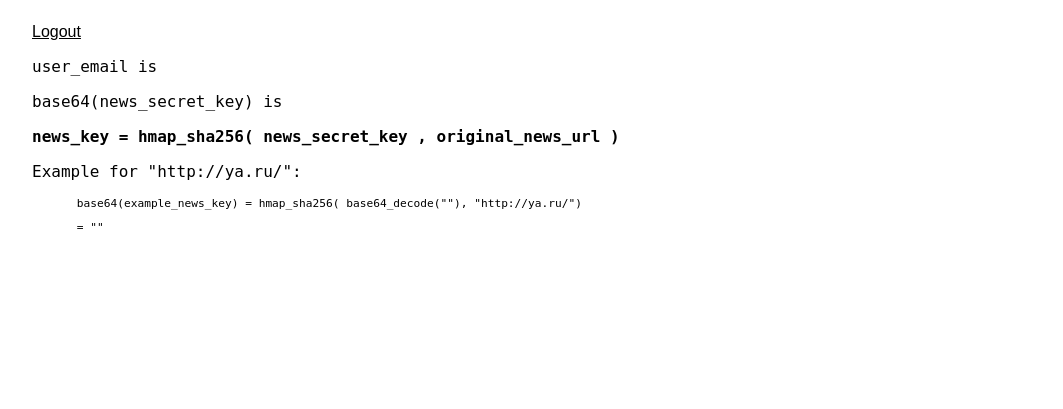
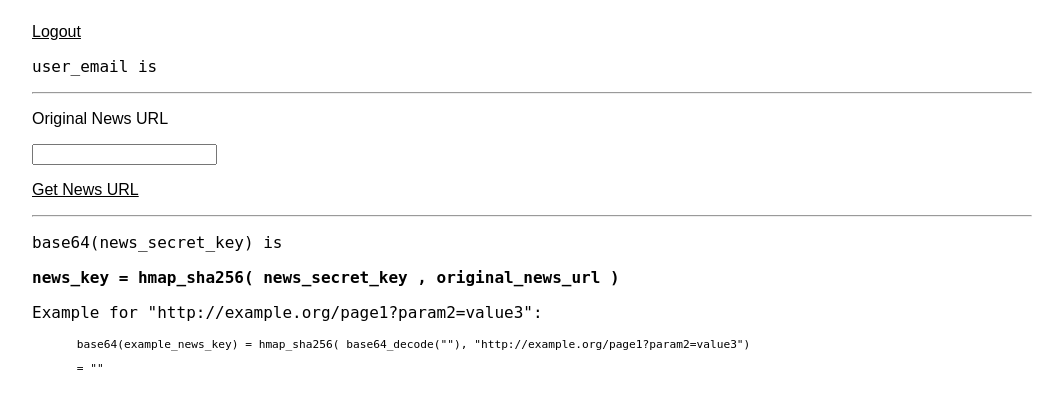
Before and after one commit to polymorphm/world-news-web-app, a Python web app: template lib_world_news_web_app_2013_02_04/templates/dashboard.mako in a window 1280 px wide. Shown: the part 67-476 px from the top of the page, without its empty margins (108-1171 px from the left). Run offline with Mako, Linux system fonts and the light colour scheme; the template is opened without the code that fills it, so the values that code supplies are empty.

Commit message:
completed dashboard (exept ``micro_news_url``)

```diff
--- /dev/null
+++ b/lib_world_news_web_app_2013_02_04/static/js/dashboard/get_news_url.js
@@ -0,0 +1,159 @@
+// -*- mode: js; coding: utf-8 -*-
+
+(function (global) {
+    'use strict'
+
+    var ROOT = document.querySelector('html > head > meta[name="app_root"]').content
+
+    function create_tpl_elem (el_name, html) {
+        var elem = document.createElement(el_name)
+        elem.innerHTML = html
+        return elem
+    }
+
+    function create_button_elem (text) {
+        var elem = document.createElement('a')
+        elem.href = '#'
+        elem.appendChild(document.createTextNode(text))
+        return elem
+    }
+
+    function replace_elem (new_elem, old_elem) {
+        old_elem.parentNode.replaceChild(new_elem, old_elem)
+    }
+
+    function insert_elem (elem, parent_elem, stub_sel) {
+        var stub_elem = parent_elem.querySelector(stub_sel)
+        replace_elem(elem, stub_elem)
+    }
+
+    function create_form () {
+        var form = {}
+
+        form.busy = false
+        form.busy_id = {}
+
+        form.query_form_elem = create_tpl_elem(
+                'div',
+                '<p>Original News URL</p>' +
+                '<p><span class="original_news_url_input_stub"></span></p>' +
+                '<p><span class="get_news_url_button_stub"></span></p>')
+
+        form.original_news_url_input_elem = document.createElement('input')
+        form.get_news_url_button_elem = create_button_elem('Get News URL')
+        form.get_news_url_button_elem.addEventListener(
+                'click', function (event) {
+                    event.preventDefault()
+
+                    if (form.busy) {
+                        return
+                    }
+
+                    form_get_news_url(form)
+                })
+
+        insert_elem(form.original_news_url_input_elem, form.query_form_elem, '.original_news_url_input_stub')
+        insert_elem(form.get_news_url_button_elem, form.query_form_elem, '.get_news_url_button_stub')
+
+        form.result_form_elem = create_tpl_elem(
+                'div',
+                '<p>Original News URL: <b><span class="original_news_url_stub"></span></b></p>' +
+                '<p>Status: <b><span class="status_stub"></span></b></p>' +
+                '<p>News URL: <b><span class="news_url_stub"></span></b></p>' +
+                '<p>Micro News URL: <b><span class="micro_news_url_stub"></span></b></p>' +
+                '<p>News Key (in Base64): <b><span class="news_key_stub"></span></b></p>' +
+                '<p><span class="close_info_button_stub"></span></p>')
+
+        form.original_news_url_elem = document.createElement('span')
+        form.status_elem = document.createElement('span')
+        form.news_url_elem = document.createElement('span')
+        form.micro_news_url_elem = document.createElement('span')
+        form.news_key_elem = document.createElement('span')
+        form.close_info_button_elem = create_button_elem('Close Info (Enter Another URL)')
+
+        insert_elem(form.original_news_url_elem, form.result_form_elem, '.original_news_url_stub')
+        insert_elem(form.status_elem, form.result_form_elem, '.status_stub')
+        insert_elem(form.news_url_elem, form.result_form_elem, '.news_url_stub')
+        insert_elem(form.micro_news_url_elem, form.result_form_elem, '.micro_news_url_stub')
+        insert_elem(form.news_key_elem, form.result_form_elem, '.news_key_stub')
+        insert_elem(form.close_info_button_elem, form.result_form_elem, '.close_info_button_stub')
+
+        form.close_info_button_elem.addEventListener(
+                'click', function (event) {
+                    event.preventDefault()
+
+                    form_close_info(form)
+                })
+
+        form.elem = create_tpl_elem(
+                'div', '<div class="current_stub"></div>')
+
+        form.current_elem = form.query_form_elem
+        insert_elem(form.current_elem, form.elem, '.current_stub')
+
+        return form
+    }
+
+    function form_get_news_url(form) {
+        if (!form.original_news_url_input_elem.value) {
+            return
+        }
+
+        form.busy = true
+        var busy_id = form.busy_id = {}
+        form.original_news_url = form.original_news_url_input_elem.value
+
+        form.original_news_url_elem.textContent = form.original_news_url
+        form.status_elem.textContent = 'Working'
+        form.news_url_elem.textContent = '...'
+        form.micro_news_url_elem.textContent = '...'
+        form.news_key_elem.textContent = '...'
+
+        replace_elem(form.result_form_elem, form.current_elem)
+        form.current_elem = form.result_form_elem
+
+        var req = new XMLHttpRequest()
+
+        req.addEventListener('load', function (event) {
+            if (!form.busy || form.busy_id != busy_id) {
+                return
+            }
+
+            form.busy = false
+            form.busy_id = {}
+
+            if (req.status != 200) {
+                form.status_elem.textContent = 'Error (req.status != 200)'
+                return
+            }
+
+            var data = JSON.parse(req.responseText)
+            form.news_url_elem.textContent = data.news_url
+            form.micro_news_url_elem.textContent = data.micro_news_url
+            form.news_key_elem.textContent = data.news_key
+
+            form.status_elem.textContent = 'Ready'
+        })
+
+        req.open('POST', ROOT + '/ajax/get-news-url-info', true)
+        req.setRequestHeader('X-Requested-With', 'XMLHttpRequest')
+        req.setRequestHeader('Content-Type', 'application/json;charset=utf-8')
+        req.send(JSON.stringify({
+                'original_news_url': form.original_news_url
+                }))
+    }
+
+    function form_close_info(form) {
+        form.busy = false
+        form.busy_id = {}
+
+        replace_elem(form.query_form_elem, form.current_elem)
+        form.current_elem = form.query_form_elem
+    }
+
+    document.addEventListener('DOMContentLoaded', function(event) {
+        var form = create_form()
+
+        insert_elem(form.elem, document, '.get_news_url_stub')
+    })
+})(this)
--- a/lib_world_news_web_app_2013_02_04/templates/dashboard.mako
+++ b/lib_world_news_web_app_2013_02_04/templates/dashboard.mako
@@ -15,18 +15,22 @@
         <meta name="app_default_title" content="${request.environ['app.DEFAULT_TITLE'] | h}" />
         <meta name="app_root" content="${request.environ['app.ROOT'] | h}" />
         <meta name="app_static_root" content="${request.environ['app.STATIC_ROOT'] | h}" />
+        <script src="${request.environ['app.STATIC_ROOT'] | h}/js/dashboard/get_news_url.js"></script>
     </head>
     <body>
         <div class="page">
             <h1>Welcome to ${request.environ['app.DEFAULT_TITLE'] | h}!</h1>
             <p><a href="${'%s/logout' % request.environ['app.ROOT'] | h}">Logout</a></p>
             <pre>user_email is <b>${dashboard__user_email | h}</b></pre>
+            <hr />
+            <div class="get_news_url_stub">[get_news_url: <i>loading or error...</i>]</div>
+            <hr />
             <pre>base64(news_secret_key) is <b>${dashboard__news_secret_key_b64 | h}</b></pre>
             <pre><b>news_key = hmap_sha256( news_secret_key , original_news_url )</b></pre>
-            <pre>Example for "http://ya.ru/":</pre>
+            <pre>Example for "http://example.org/page1?param2=value3":</pre>
             <div style="margin-left: 4em; font-size: 0.7em">
-                <pre>base64(example_news_key) = hmap_sha256( base64_decode("${dashboard__news_secret_key_b64 | h}"), "http://ya.ru/")</pre>
-                <pre>= "${dashboard__key_example_for('http://ya.ru/') | h}"</pre>
+                <pre>base64(example_news_key) = hmap_sha256( base64_decode("${dashboard__news_secret_key_b64 | h}"), "http://example.org/page1?param2=value3")</pre>
+                <pre>= "${dashboard__key_example_for('http://example.org/page1?param2=value3') | h}"</pre>
             </div>
         </div>
     </body>
```
Also changed, not shown: lib_world_news_web_app_2013_02_04/dashboard_views.py (+10 -4 lines), lib_world_news_web_app_2013_02_04/news_views.py (+8 -7 lines).
